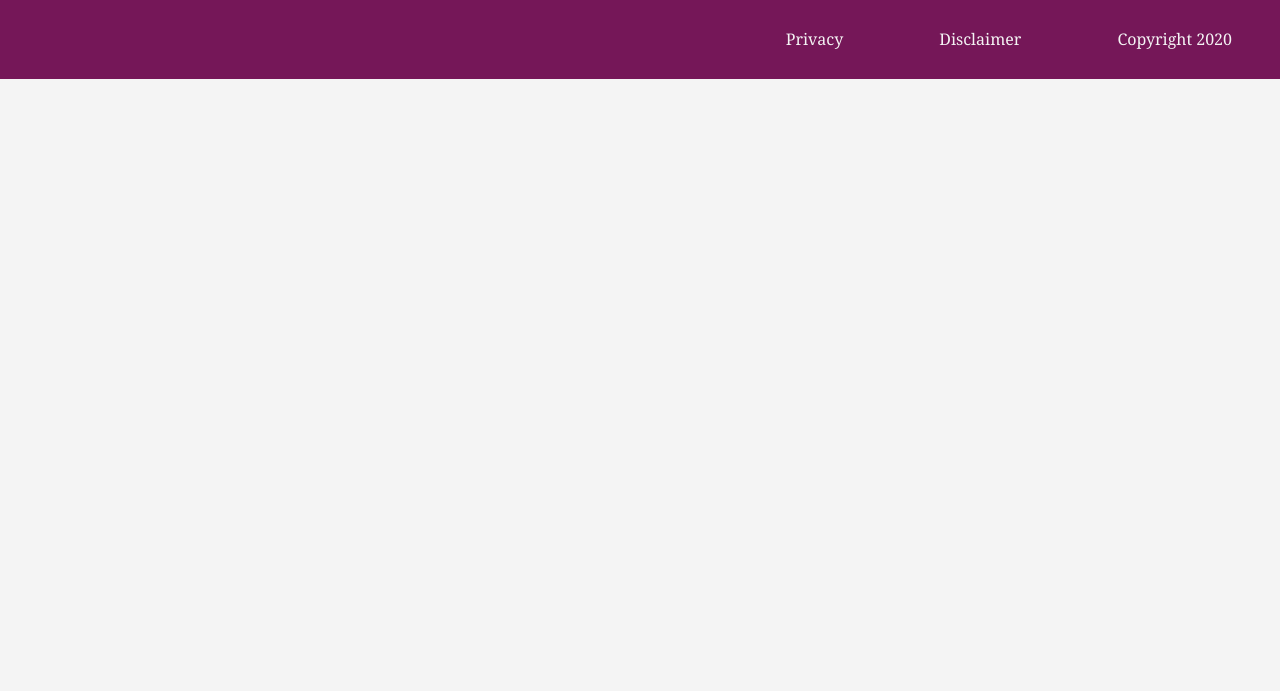
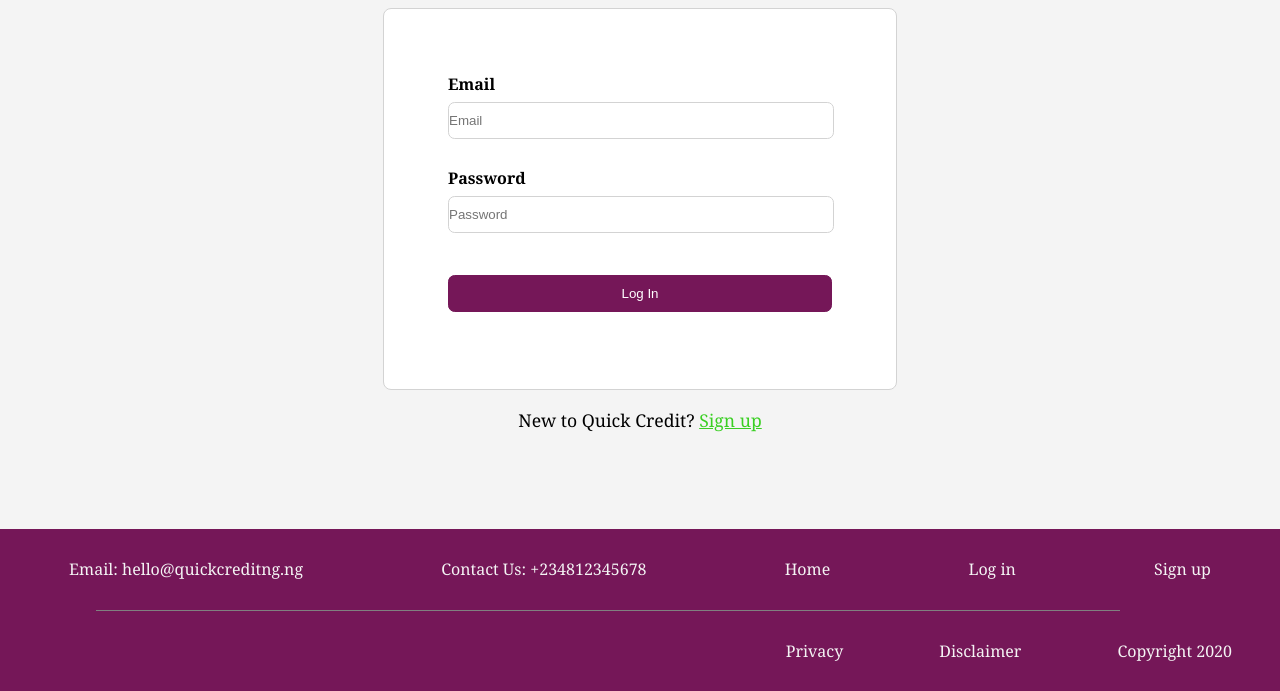
Before and after one commit to debbsefe/Quick-Credit, a plain HTML site: page UI/login.html in a window 1280 px wide. Shown: the part 163-854 px from the top of the page. Before the commit the page ends 800 px from the top, so only its background shows below. Drawn offline with Linux system fonts and the light colour scheme.

Commit message:
feature(Log-in view): Implement login view for all users

```diff
--- a/UI/assets/css/style.css
+++ b/UI/assets/css/style.css
@@ -172,7 +172,7 @@ footer {
 }
 .form-wrapper{
     border: 1px solid lightgray;
-    padding: 5em;
+    padding: 4em;
     background-color: white;
     border-radius: 0.5em;
 }
--- a/UI/login.html
+++ b/UI/login.html
@@ -1,5 +1,6 @@
 <!DOCTYPE html>
 <html lang="en">
+
 <head>
     <meta charset="UTF-8">
     <meta name="viewport" content="width=device-width, initial-scale=1.0">
@@ -8,6 +9,7 @@
     <script src="https://kit.fontawesome.com/a8cf29b943.js" crossorigin="anonymous"></script>
     <title>Sign up</title>
 </head>
+
 <body>
     <nav class="navbar">
         <span class="navbar-toggle" id="js-navbar-toggle">
@@ -23,13 +25,38 @@
             </li>
         </ul>
     </nav>
+    <section>
+        <p class="section-header">Log in to&nbsp;<span class="span-logo2">Quick</span>Credit</p>
+        <form class="form" action="dashboard.html">
+            <div class="form-wrapper">
+                <div>
+                    <div>
+                        <label>Email</label>
+                        <input type="email" class="form-control" placeholder="Email" name="email" id="logemail" required>
+                        <span class="emailBlank error"></span><br>
+                    </div>
+                    <div>
+                        <label>Password</label>
+                        <input type="password" class="form-control" placeholder="Password" name="password" id="logpassword"
+                            required>
+                        <span class="passwordBlank error"></span><br>
+                    </div>
+                    <button type="submit" class="submit" id="login">Log In<i class="fa fa-spinner fa-spin"
+                            id="spinner"></i></button>
+                </div>
+        </form>
+        </div>
+        <div class="bottom-text">
+            <p>New to Quick Credit? <a href="signup.html">Sign up</a></p>
+        </div>
+    </section>
     <footer>
         <div class="footer">
-        <a>Email: hello@quickcreditng.ng</a>
-        <a>Contact Us: +234812345678</a>
-        <a href="index.html">Home</a>
-        <a href="">Log in</a>
-        <a href="signup.html">Sign up</a>
+            <a>Email: hello@quickcreditng.ng</a>
+            <a>Contact Us: +234812345678</a>
+            <a href="index.html">Home</a>
+            <a href="">Log in</a>
+            <a href="signup.html">Sign up</a>
         </div>
         <div class="line"></div>
 
@@ -41,4 +68,5 @@
     </footer>
     <script src="assets/js/script.js"></script>
 </body>
+
 </html>
```
